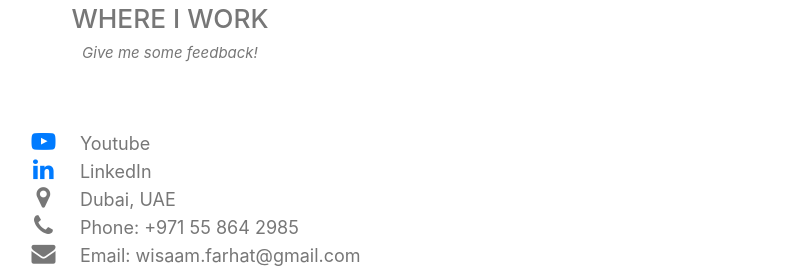
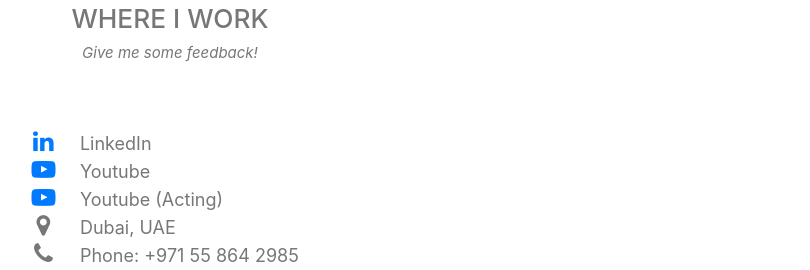
Before and after one commit to WisaamFarhat/WisaamFarhat.github.io, a plain HTML site: page index.html in a window 1280 px wide. Shown: the part 3218-3488 px from the top of the page, 470-1280 px from the left. Drawn offline with nearby package versions, Linux system fonts and the light colour scheme.

Commit message:
Update index.html

```diff
--- a/index.html
+++ b/index.html
@@ -222,8 +222,9 @@ body, html {
     </div>
     <div class="w3-col m8 w3-panel">
       <div class="w3-large w3-margin-bottom">
+        <a href="https://www.linkedin.com/in/wisaam-farhat"><i class="fa fa-linkedin fa-fw w3-hover-opacity w3-xlarge w3-margin-right"></i></a> LinkedIn<br>
         <a href="https://www.youtube.com/channel/UCAFXPpi44VPqdWQ2FtdNVVw"><i class="fa fa-youtube-play fa-fw w3-hover-opacity w3-xlarge w3-margin-right"></i></a> Youtube<br>
-        <a href="https://www.linkedin.com/in/wisaam-farhat"><i class="fa fa-linkedin fa-fw w3-hover-opacity w3-xlarge w3-margin-right"></i></a> LinkedIn<br>
+        <a href="https://www.youtube.com/user/BlueSnowyEye/videos"><i class="fa fa-youtube-play fa-fw w3-hover-opacity w3-xlarge w3-margin-right"></i></a> Youtube (Acting)<br>
         <i class="fa fa-map-marker fa-fw w3-hover-text-black w3-xlarge w3-margin-right"></i> Dubai, UAE<br>
         <i class="fa fa-phone fa-fw w3-hover-text-black w3-xlarge w3-margin-right"></i> Phone: +971 55 864 2985<br>
         <i class="fa fa-envelope fa-fw w3-hover-text-black w3-xlarge w3-margin-right"></i> Email: wisaam.farhat@gmail.com<br>
```
